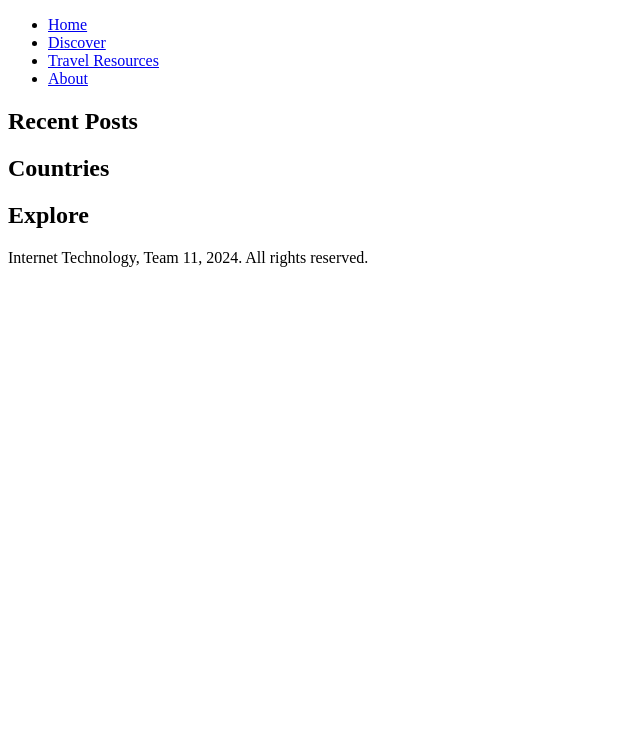
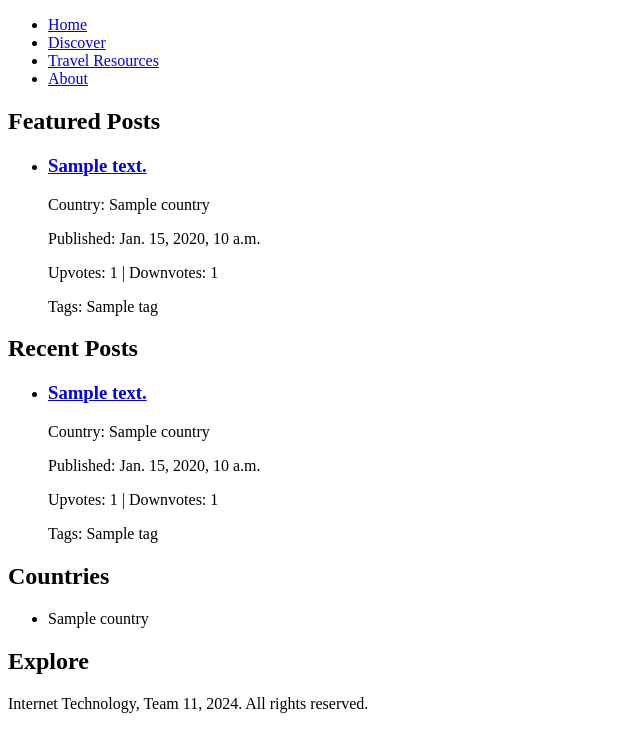
Before and after one commit to cerebralchip/Rendezvous, a Django app: page / in a window 1280 px wide. Shown: the top 752 px of the page, without its empty margins (0-640 px from the left). Run offline with Django 5.2, Linux system fonts and the light colour scheme; tables that the repository leaves empty hold one stand-in row (values such as "Sample post").

Commit message:
sucessfully showing posts on home and admin interface linked to models

```diff
--- a/rendezvous/populate_rendezvous.py
+++ b/rendezvous/populate_rendezvous.py
@@ -1,10 +1,10 @@
 import os
 import django
 
-os.environ.setdefault('DJANGO_SETTINGS_MODULE', 'your_project_name.settings')
+os.environ.setdefault('DJANGO_SETTINGS_MODULE', 'rendezvous.settings')
 django.setup()
 
-from your_app_name.models import Country, User, Post, Tag, Comment
+from rendezvous_app.models import Country, User, Post, Tag, Comment
 
 def populate():
     # Create countries
--- a/rendezvous/rendezvous/urls.py
+++ b/rendezvous/rendezvous/urls.py
@@ -35,4 +35,5 @@ urlpatterns = [
     path("search_results/", views.search_results, name="search_results"),
     path("comment/", views.comment, name="comment"),
     path("admin/", admin.site.urls),
+    path("post/<int:post_id>/", views.post_detail, name="post_detail"),
 ]
--- a/rendezvous/rendezvous_app/views.py
+++ b/rendezvous/rendezvous_app/views.py
@@ -2,6 +2,8 @@ from django.shortcuts import render
 from django.http import HttpResponse
 
 from rendezvous_app.models import Country, Post
+from django.shortcuts import render, get_object_or_404
+from django.http import HttpResponse
 
 # Define the home view
 def home(request):
@@ -81,4 +83,6 @@ def comment(request):
     # Add your logic here
     return HttpResponse("This is where comments are handled.")
 
-# You would also have to include imports for models if you interact with the database
+def post_detail(request, post_id):
+    post = get_object_or_404(Post, id=post_id)
+    return render(request, 'rendezvous/post_detail.html', {'post': post})
--- a/rendezvous/templates/rendezvous/home.html
+++ b/rendezvous/templates/rendezvous/home.html
@@ -20,17 +20,54 @@
 
     <main>
         <section id="featured">
-            <!-- Featured content goes here -->
+            <h2>Featured Posts</h2>
+            {% if featured_posts %}
+                <ul>
+                    {% for post in featured_posts %}
+                        <li>
+                            <h3><a href="{% url 'post_detail' post.id %}">{{ post.Text }}</a></h3>
+                            <p>Country: {{ post.CountryID.CountryName }}</p>
+                            <p>Published: {{ post.published_date }}</p>
+                            <p>Upvotes: {{ post.Upvotes }} | Downvotes: {{ post.Downvotes }}</p>
+                            <p>Tags: {% for tag in post.Tags.all %}{{ tag.TagName }}{% if not forloop.last %}, {% endif %}{% endfor %}</p>
+                        </li>
+                    {% endfor %}
+                </ul>
+            {% else %}
+                <p>No featured posts available.</p>
+            {% endif %}
         </section>
 
         <section id="recent-posts">
             <h2>Recent Posts</h2>
-            <!-- Loop through recent posts and display -->
+            {% if recent_posts %}
+                <ul>
+                    {% for post in recent_posts %}
+                        <li>
+                            <h3><a href="{% url 'post_detail' post.id %}">{{ post.Text }}</a></h3>
+                            <p>Country: {{ post.CountryID.CountryName }}</p>
+                            <p>Published: {{ post.published_date }}</p>
+                            <p>Upvotes: {{ post.Upvotes }} | Downvotes: {{ post.Downvotes }}</p>
+                            <p>Tags: {% for tag in post.Tags.all %}{{ tag.TagName }}{% if not forloop.last %}, {% endif %}{% endfor %}</p>
+                        </li>
+                    {% endfor %}
+                </ul>
+            {% else %}
+                <p>No recent posts available.</p>
+            {% endif %}
         </section>
 
         <section id="countries">
             <h2>Countries</h2>
-            <!-- Interactive map or list of countries -->
+            {% if countries %}
+                <ul>
+                    {% for country in countries %}
+                        <li>{{ country.CountryName }}</li>
+                    {% endfor %}
+                </ul>
+            {% else %}
+                <p>No countries available.</p>
+            {% endif %}
         </section>
 
         <section id="explore">
```
Also changed, not shown: rendezvous/templates/rendezvous/post_detail.html (added).
